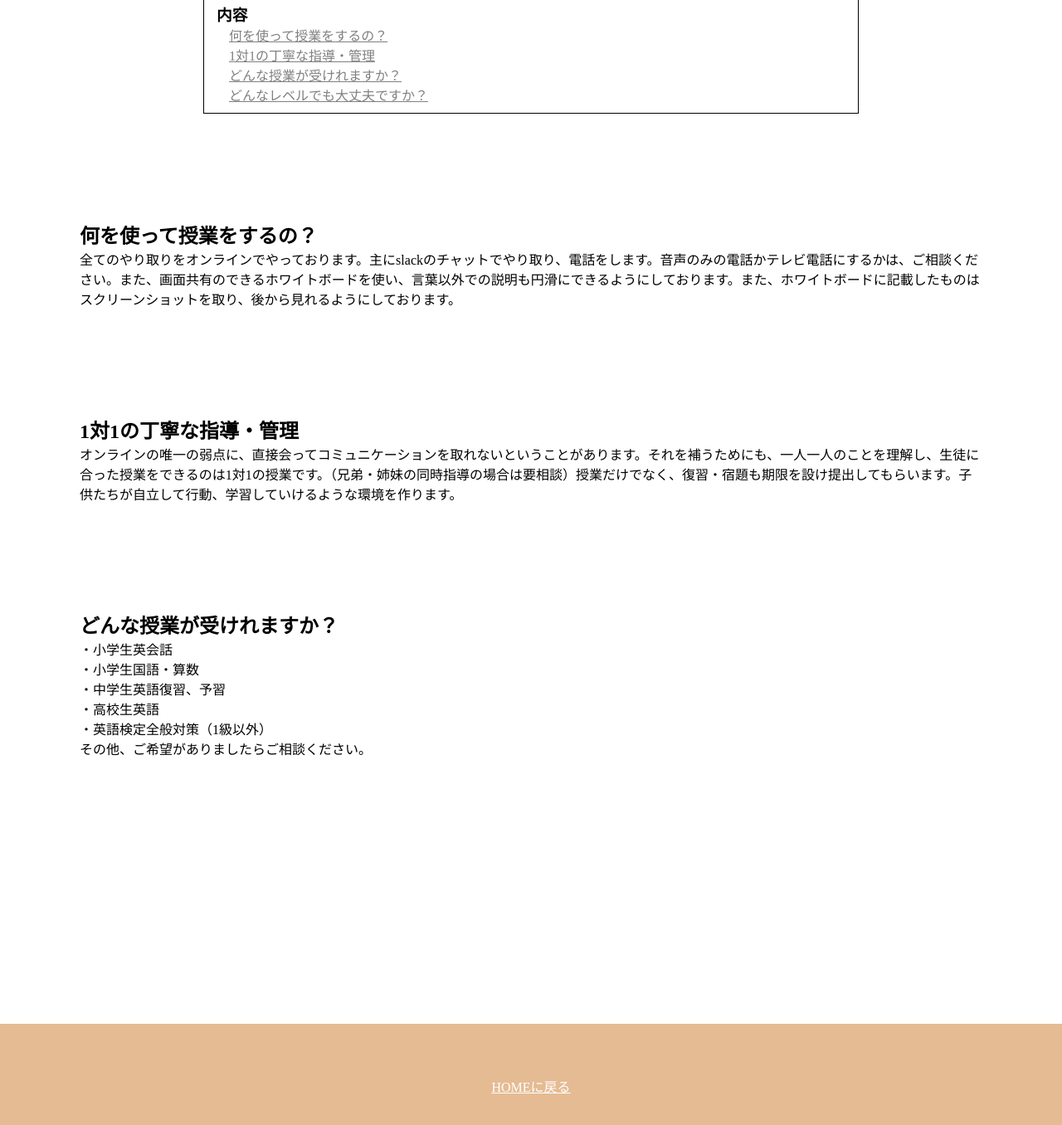
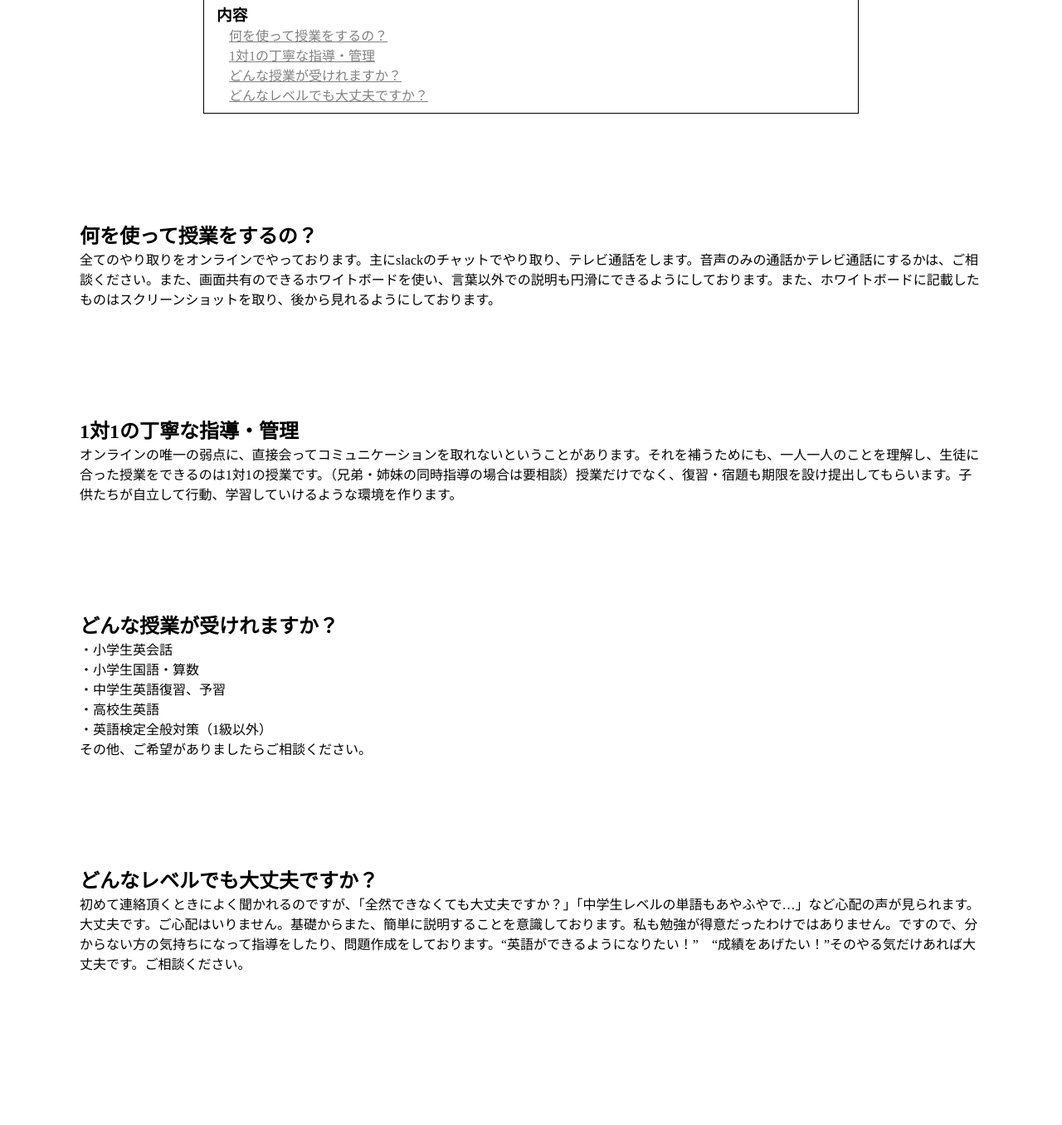
Before and after one commit to Queenshiba/katekyo-shiba, a website: page dist/page-what.html in a window 1280 px wide. Shown: the part 668-2024 px from the top of the page at 83% size. Drawn offline with Linux system fonts and the light colour scheme.

Commit message:
add what

```diff
--- a/dist/page-what.html
+++ b/dist/page-what.html
@@ -30,7 +30,7 @@
 
         <div class="textbox" id="what1">
             <h2 class="topic-title">何を使って授業をするの？</h2>
-            <p>全てのやり取りをオンラインでやっております。主にslackのチャットでやり取り、電話をします。音声のみの電話かテレビ電話にするかは、ご相談ください。また、画面共有のできるホワイトボードを使い、言葉以外での説明も円滑にできるようにしております。また、ホワイトボードに記載したものはスクリーンショットを取り、後から見れるようにしております。
+            <p>全てのやり取りをオンラインでやっております。主にslackのチャットでやり取り、テレビ通話をします。音声のみの通話かテレビ通話にするかは、ご相談ください。また、画面共有のできるホワイトボードを使い、言葉以外での説明も円滑にできるようにしております。また、ホワイトボードに記載したものはスクリーンショットを取り、後から見れるようにしております。
             </p>
         </div>
         <div class="textbox" id="what2">
@@ -49,12 +49,10 @@
 
 
         </div>
-        <!-- <div class="textbox" id="what4">
-            <h2 class="topic-title">subtitle</h2>
-            <p>Lorem ipsum dolor sit amet consectetur adipisicing elit. Veniam rerum, vitae excepturi laborum sapiente
-                quisquam aliquam reiciendis, quos ea facere animi dolorem nesciunt, minus dolorum doloribus. Error est
-                quasi totam!</p>
-        </div> -->
+        <div class="textbox" id="what4">
+            <h2 class="topic-title">どんなレベルでも大丈夫ですか？</h2>
+            <p>初めて連絡頂くときによく聞かれるのですが、「全然できなくても大丈夫ですか？」「中学生レベルの単語もあやふやで…」など心配の声が見られます。大丈夫です。ご心配はいりません。基礎からまた、簡単に説明することを意識しております。私も勉強が得意だったわけではありません。ですので、分からない方の気持ちになって指導をしたり、問題作成をしております。“英語ができるようになりたい！”　“成績をあげたい！”そのやる気だけあれば大丈夫です。ご相談ください。</p>
+        </div>
         <div class="footer" id="footer-what">
             <a href="/dist/index.html">HOMEに戻る</a>
         </div>
```
Also changed, not shown: dist/index.html (+1 -1 lines).
